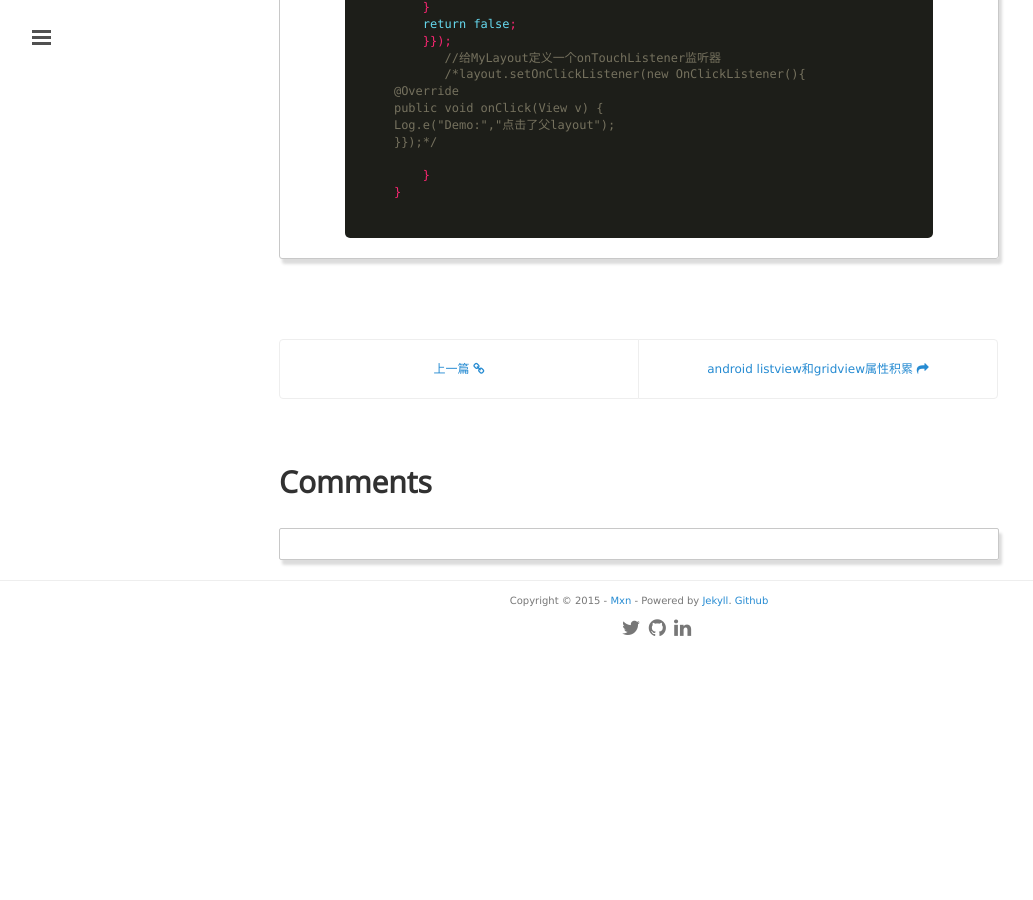
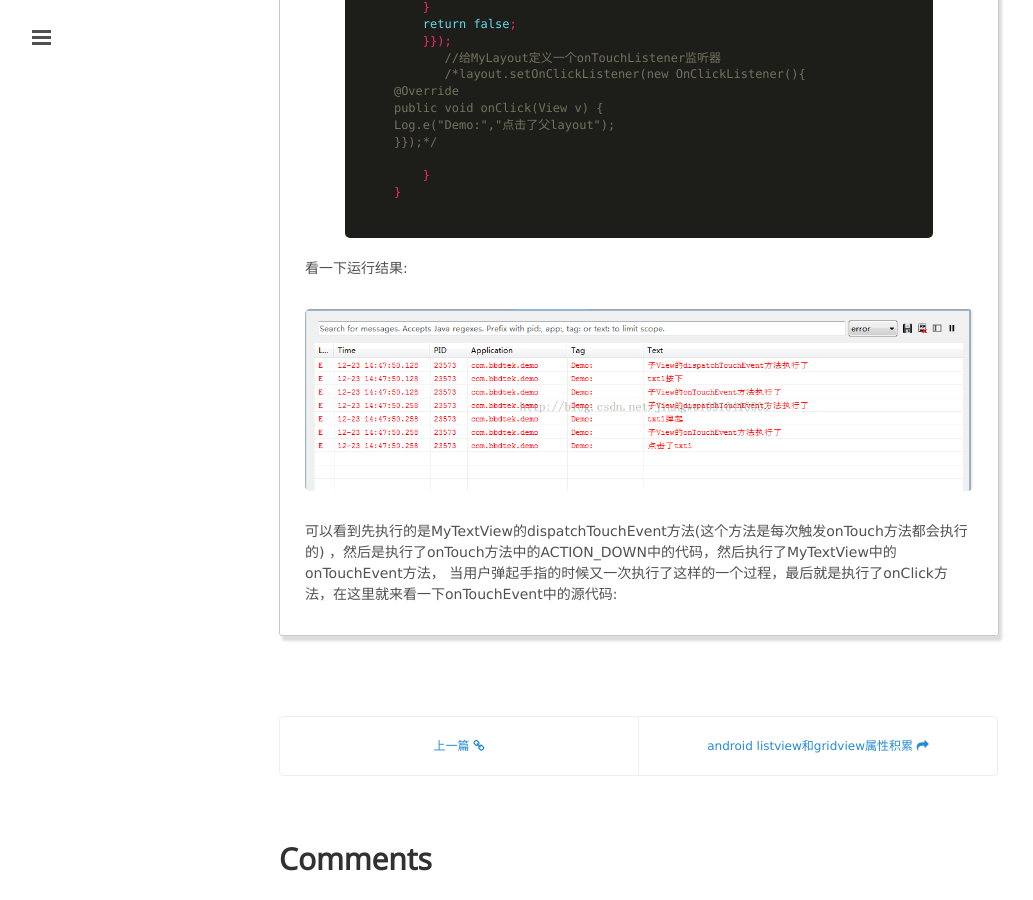
Before and after one commit to mxn21/mxn21.github.io, a Jekyll site: the page built from _posts/2015-6-28-onTouch方法与onClick冲突分析.md, in a window 1280 px wide and 900 px high, scrolled down 2614 px. Shown: the whole window, without its empty margins (1-1034 px from the left). Built offline with Jekyll 4.4.1, drawn with Linux system fonts in a browser that asks for light colours; Markdown is read by kramdown in place of the engine named in the settings; comment, search, counter and statistics services are not loaded; before the commit the page ends 3267 px from its top, so only the background shows below that.

Commit message:
423423
242342

```diff
--- a/_posts/2015-6-28-onTouch方法与onClick冲突分析.md
+++ b/_posts/2015-6-28-onTouch方法与onClick冲突分析.md
@@ -142,3 +142,11 @@
         }
     }
      {% endhighlight %}
+
+看一下运行结果:
+
+![](https://raw.githubusercontent.com/mxn21/mxn21.github.io/master/public/img/img30.png)
+
+可以看到先执行的是MyTextView的dispatchTouchEvent方法(这个方法是每次触发onTouch方法都会执行的)
+，然后是执行了onTouch方法中的ACTION_DOWN中的代码，然后执行了MyTextView中的onTouchEvent方法，
+当用户弹起手指的时候又一次执行了这样的一个过程，最后就是执行了onClick方法，在这里就来看一下onTouchEvent中的源代码:
```
Also changed, not shown: public/img/img30.png (added).
